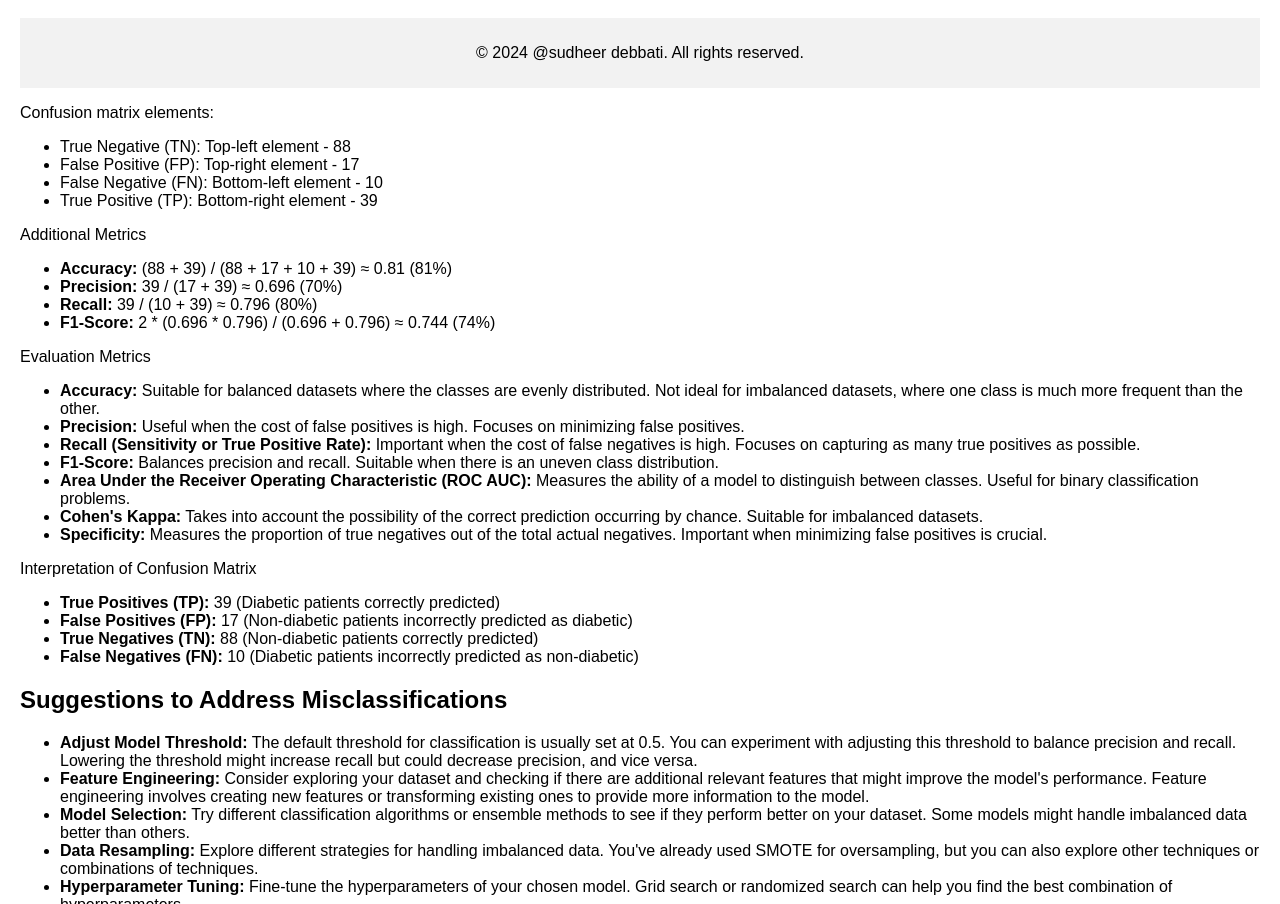
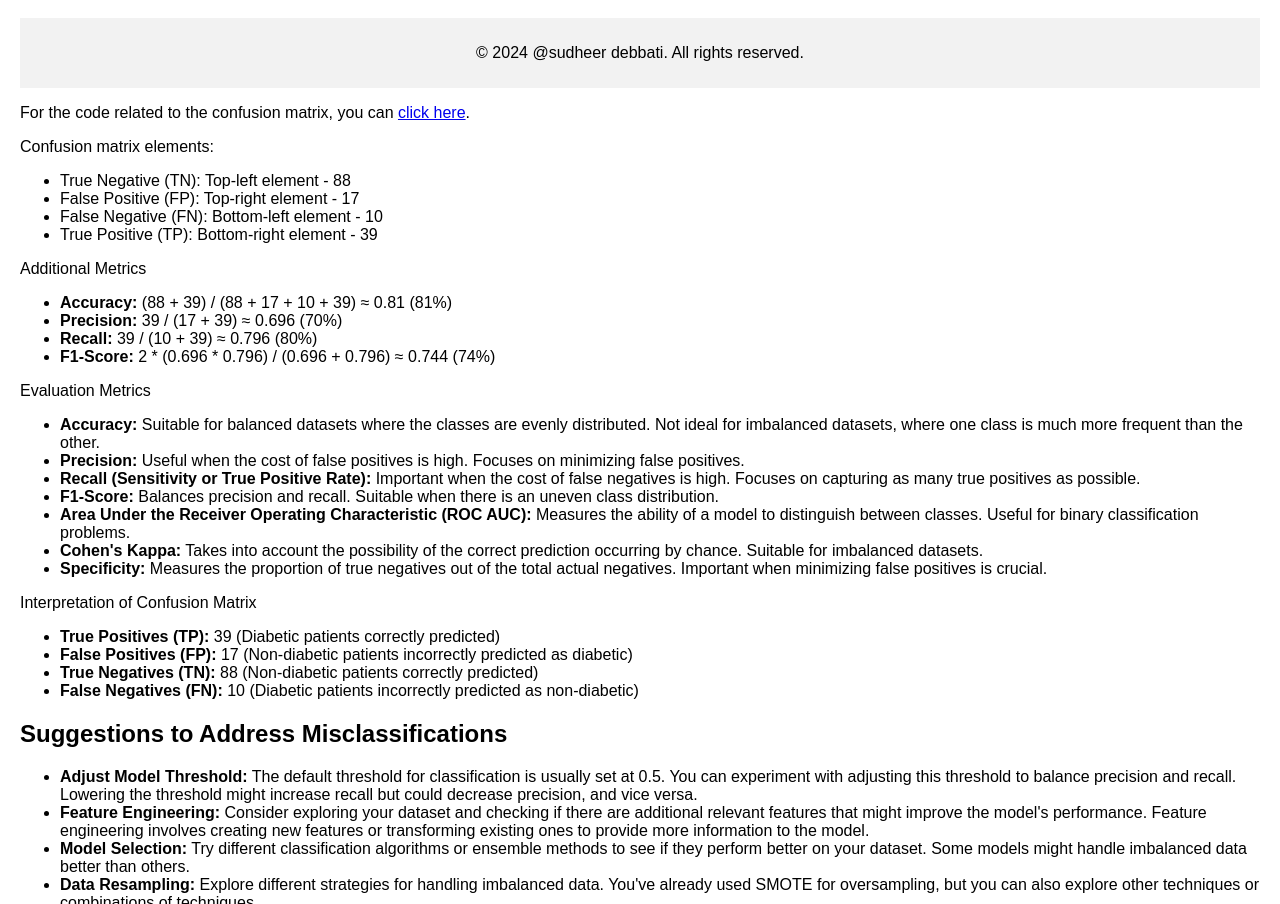
Before and after one commit to Debbatisudheer/Logistic_Regression, a plain HTML site: page index.html in a window 1280 px wide. Shown: the part 1377-2281 px from the top of the page. Drawn offline with Linux system fonts and the light colour scheme.

Commit message:
Update index.html

```diff
--- a/index.html
+++ b/index.html
@@ -111,14 +111,15 @@
     <footer>
         <p>&copy; 2024 @sudheer debbati. All rights reserved.</p>
     </footer>
-    <p>Confusion matrix elements:</p>
+    <p>For the code related to the confusion matrix, you can <a href="https://github.com/Debbatisudheer/Diabetes_prediction/tree/master">click here</a>.</p>
+    <p1>Confusion matrix elements:</p1>
     <ul>
         <li>True Negative (TN): Top-left element - 88</li>
         <li>False Positive (FP): Top-right element - 17</li>
         <li>False Negative (FN): Bottom-left element - 10</li>
         <li>True Positive (TP): Bottom-right element - 39</li>
     </ul>
-<p1>Additional Metrics</p1>
+<p2>Additional Metrics</p2>
     <ul>
         <li><strong>Accuracy:</strong> (88 + 39) / (88 + 17 + 10 + 39) ≈ 0.81 (81%)</li>
         <li><strong>Precision:</strong> 39 / (17 + 39) ≈ 0.696 (70%)</li>
```
